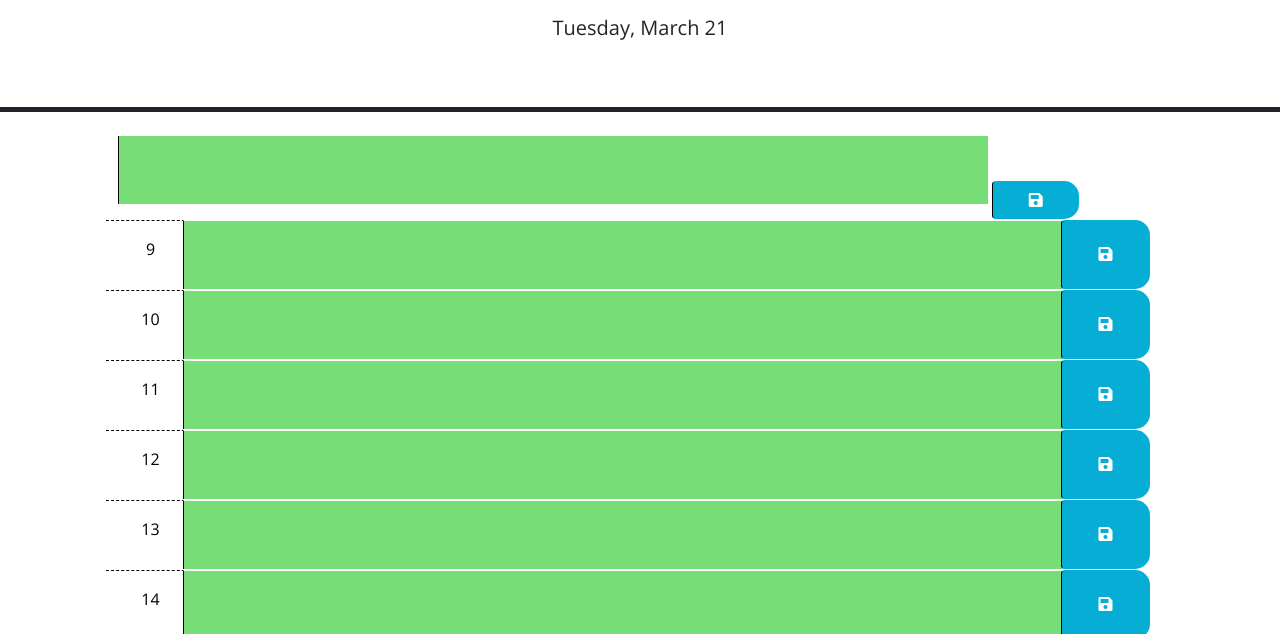
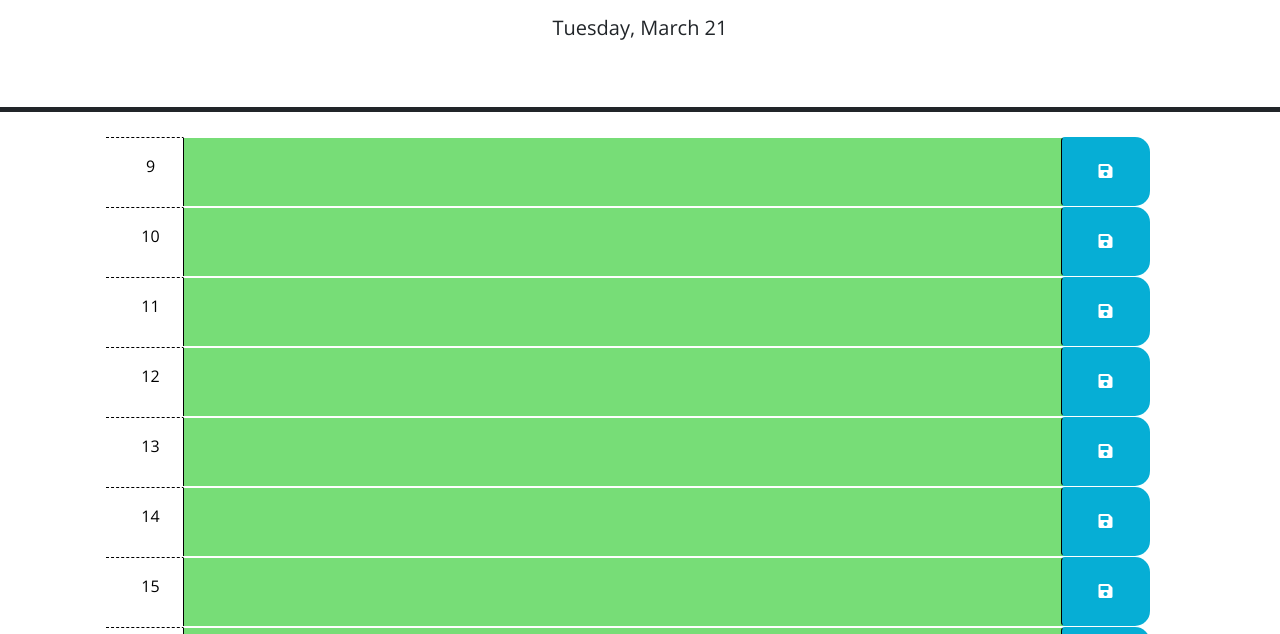
Before and after one commit to Nakisa-Alipour/Work-Day-Scheduler, a plain HTML site: page index.html in a window 1280 px wide. Shown: the part 166-800 px from the top of the page. Drawn offline with nearby package versions, Linux system fonts and the light colour scheme.

Commit message:
Update index.html
removed the textarea and button again

```diff
--- a/index.html
+++ b/index.html
@@ -29,11 +29,9 @@
       <p id="currentDay" class="lead"></p>
     </header>
     <div class="container-lg px-5" id="planner">
-      <textarea id="event-${hour}" class="col-8 col-md-10 description" data-time="${hour}"></textarea>
-      <button class="btn saveBtn col-2 col-md-1" aria-label="save">
-        <i class="fas fa-save" aria-hidden="true"></i>
-      </button>
-      <!-- Use class for "past", "present", and "future" to apply styles to the
+
+      <!-- Teacher:
+        Use class for "past", "present", and "future" to apply styles to the
         time-block divs accordingly. The javascript will need to do this by
         adding/removing these classes on each div by comparing the hour in the
         id to the current hour. The html provided below is meant to be an example
@@ -126,7 +124,9 @@
 
       -->
 
-      <!-- Example of a past time block. The "past" class adds a gray background color.
+      <!-- Teacher:
+      Example of a past time block. The "past" class adds a gray background color.
+
       <div id="hour-9" class="row time-block past">
         <div class="col-2 col-md-1 hour text-center py-3">9AM</div>
         <textarea class="col-8 col-md-10 description" rows="3"> </textarea>
@@ -136,7 +136,8 @@
       </div>
       -->
 
-      <!-- Example of a a present time block. The "present" class adds a red background color.
+      <!--Teacher:
+         Example of a a present time block. The "present" class adds a red background color.
       <div id="hour-10" class="row time-block present">
         <div class="col-2 col-md-1 hour text-center py-3">10AM</div>
         <textarea class="col-8 col-md-10 description" rows="3"> </textarea>
@@ -146,7 +147,8 @@
       </div>
       -->
 
-      <!-- Example of a future time block. The "future" class adds a green background color.
+      <!-- Teacher:
+        Example of a future time block. The "future" class adds a green background color.
       <div id="hour-11" class="row time-block future">
         <div class="col-2 col-md-1 hour text-center py-3">11AM</div>
         <textarea class="col-8 col-md-10 description" rows="3"> </textarea>
```
